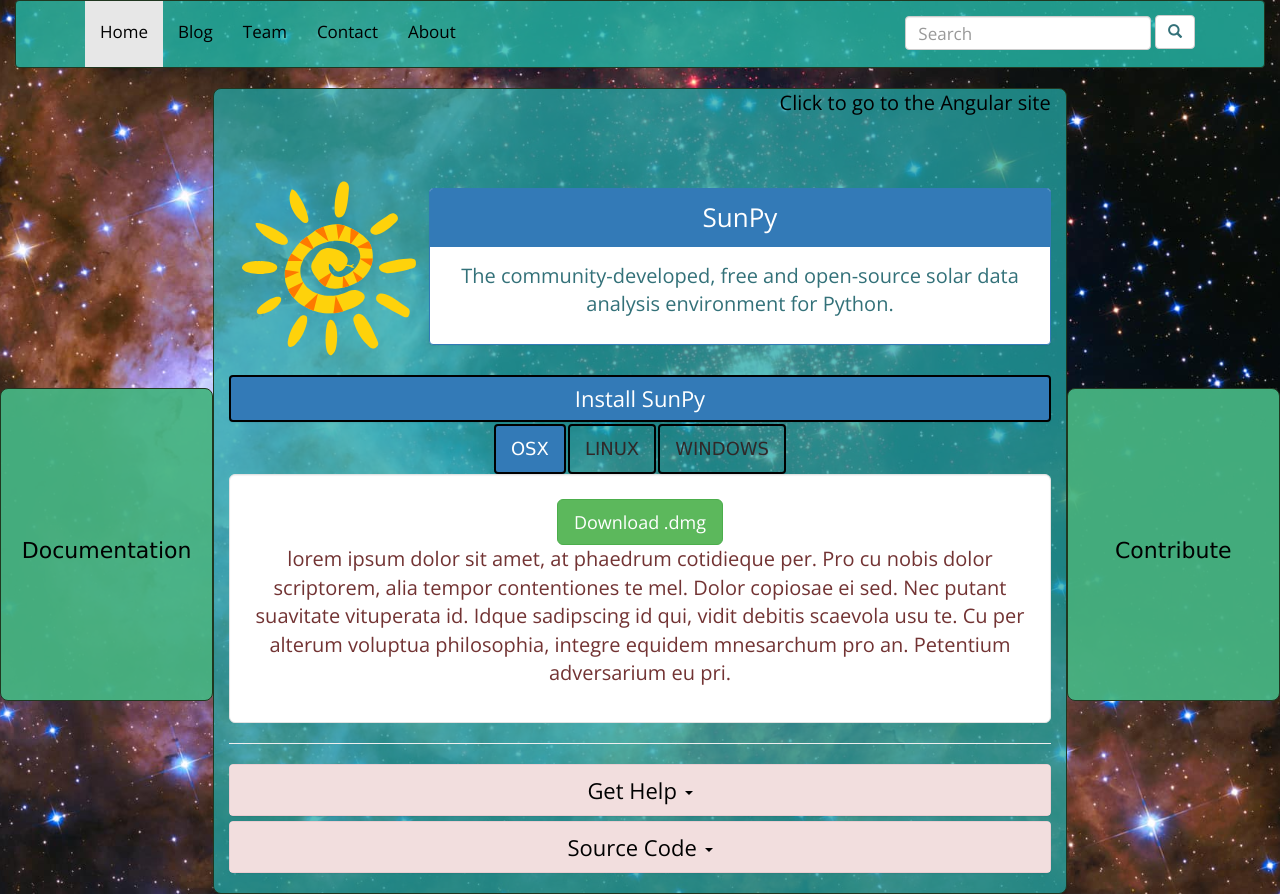
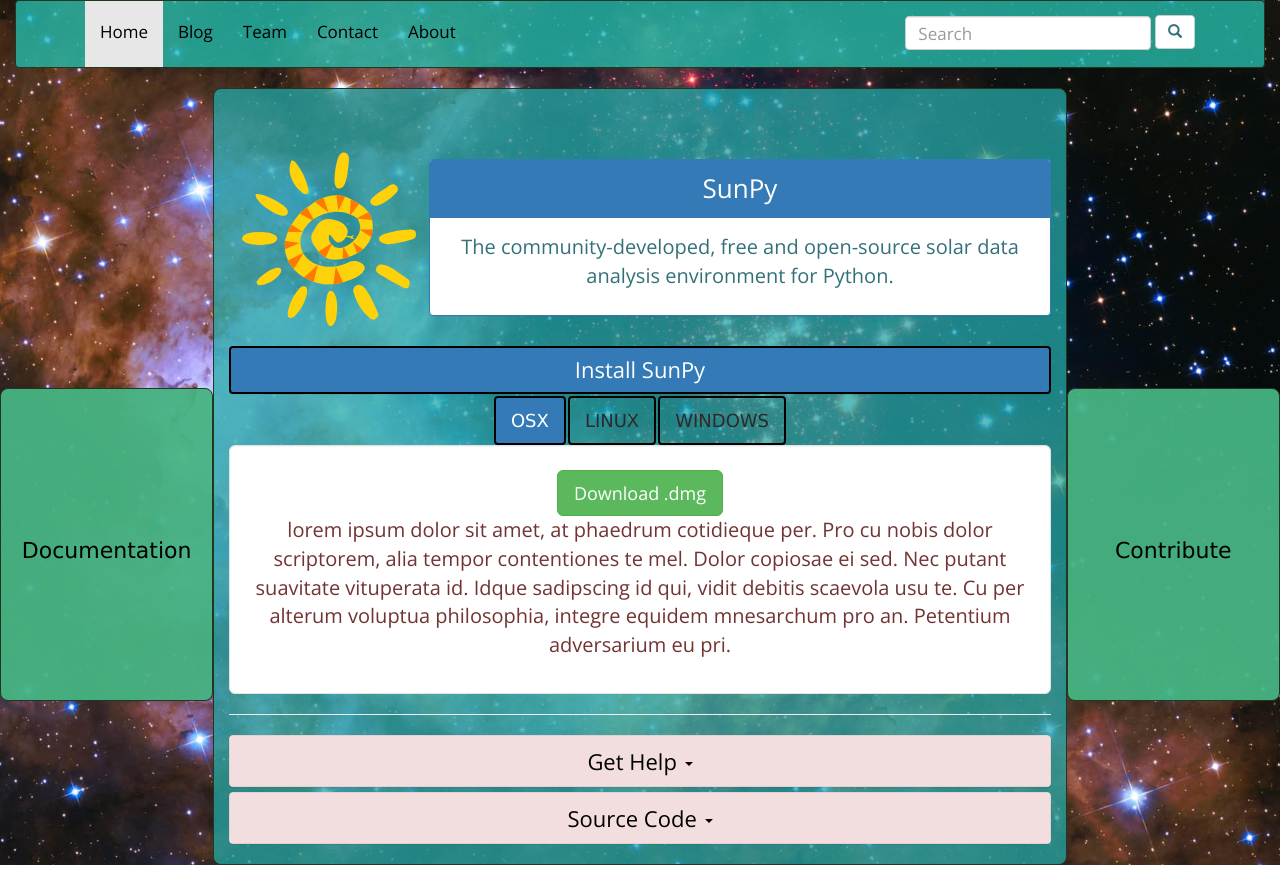
Before and after one commit to souravc4/new_site, a plain HTML site: page index.html in a window 1280 px wide. After the commit the page ends 865 px from the top, so only its background shows below. Drawn offline with nearby package versions, Linux system fonts and the light colour scheme.

Commit message:
Update index.html

```diff
--- a/index.html
+++ b/index.html
@@ -57,9 +57,6 @@
 			</a>
 
 			<div class="col-sm-8">
-				<div class="notice text-right">
-					<a href="https://souravc4.github.io/angular_demo/">Click to go to the Angular site</a>
-				</div>
 				<div class="header">
 					<img src="images/sunpy_icon.svg" height="200" width="200">
 					<div class="panel panel-primary">
```
